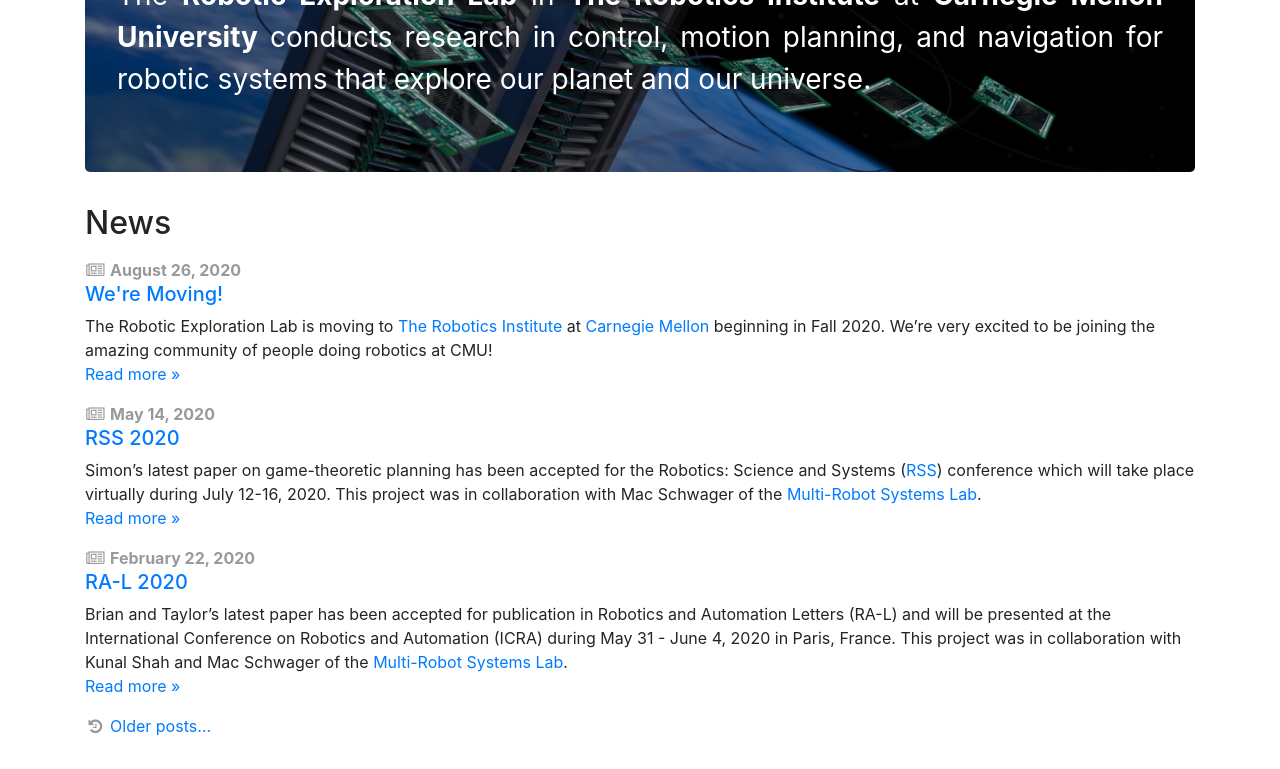
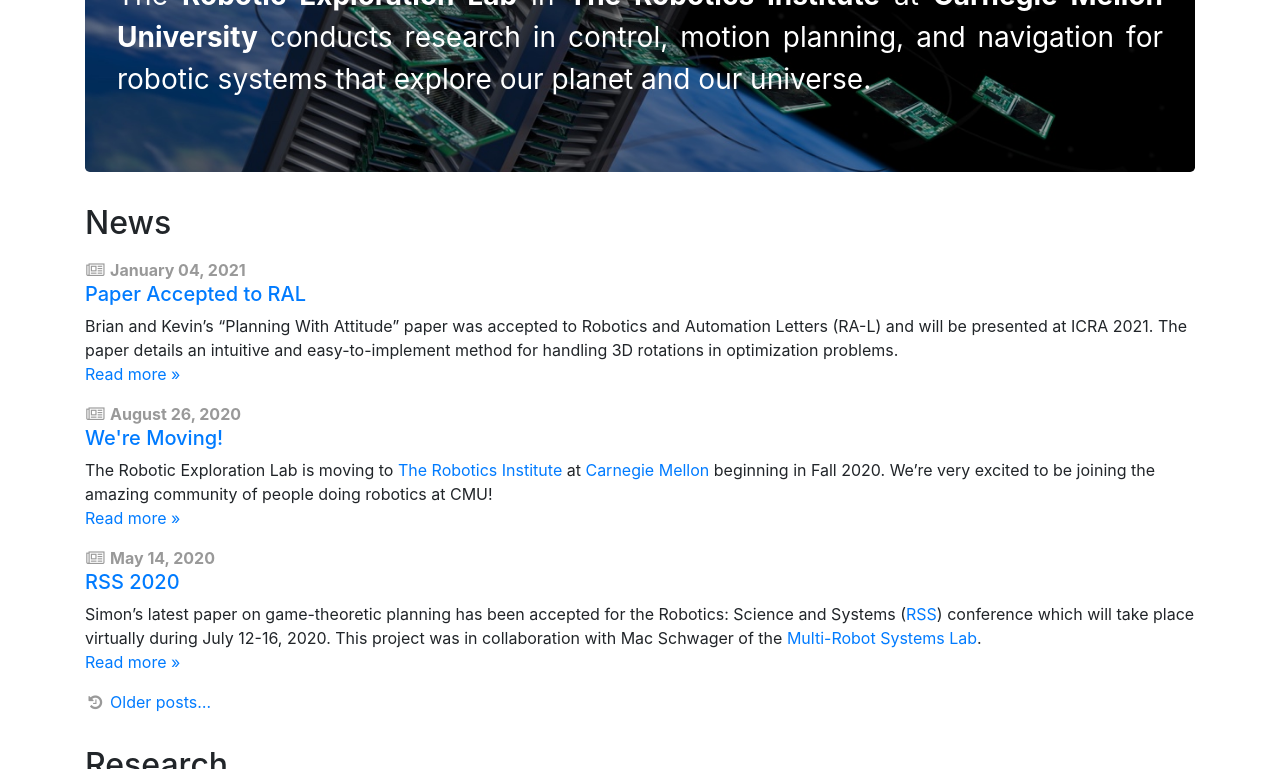
Before and after one commit to RoboticExplorationLab/roboticexplorationlab.github.io, a Jekyll site: the page built from index.html, in a window 1280 px wide and 900 px high, scrolled down 282 px, cut to the strip 0-769 px from the top of the window. Built offline with Jekyll 4.4.1, drawn with Linux system fonts in a browser that asks for light colours.

Commit message:
Update Planning with Attitude submission

```diff
--- a/_data/pubs.yml
+++ b/_data/pubs.yml
@@ -1,12 +1,12 @@
 - title: Planning with Attitude
   authors: [brian, kevin, zac]
   date: 2021-05-30
-  pub-type: conference
-  publisher: International Conference on Robotics and Automation
-  abbrv: ICRA
+  pub-type: journal
+  publisher: Robotics Automation and Letters
+  abbrv: RAL
   pdf: planning_with_attitude.pdf
   projects: [trajopt]
-  status: Submitted
+  status: Accepted
 
 - title: "ALTRO-C: A Fast Solver for Conic Model-Predictive Control"
   authors: [brian, tarun, Daniel Neamati, kevin, Rianna Jitosho, zac]
--- /dev/null
+++ b/_posts/2021-01-04-PlanningWithAttitude.md
@@ -0,0 +1,8 @@
+---
+title: Paper Accepted to RAL
+layout: post
+shortnews: false
+icon: newspaper-o
+---
+
+Brian and Kevin's "Planning With Attitude" paper was accepted to Robotics and Automation Letters (RA-L) and will be presented at ICRA 2021. The paper details an intuitive and easy-to-implement method for handling 3D rotations in optimization problems.
```
